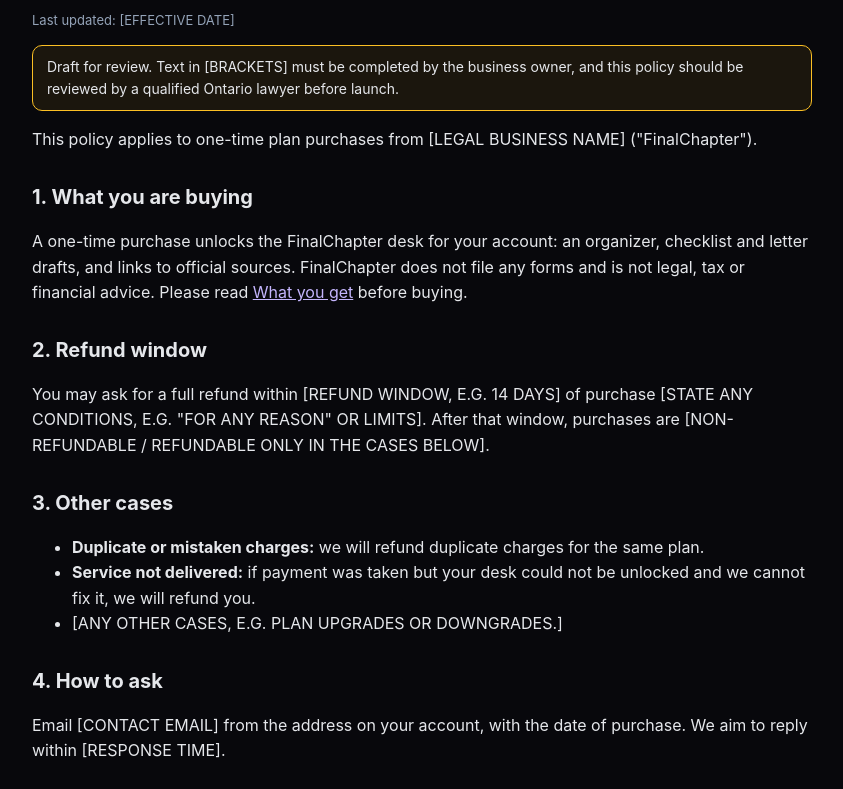
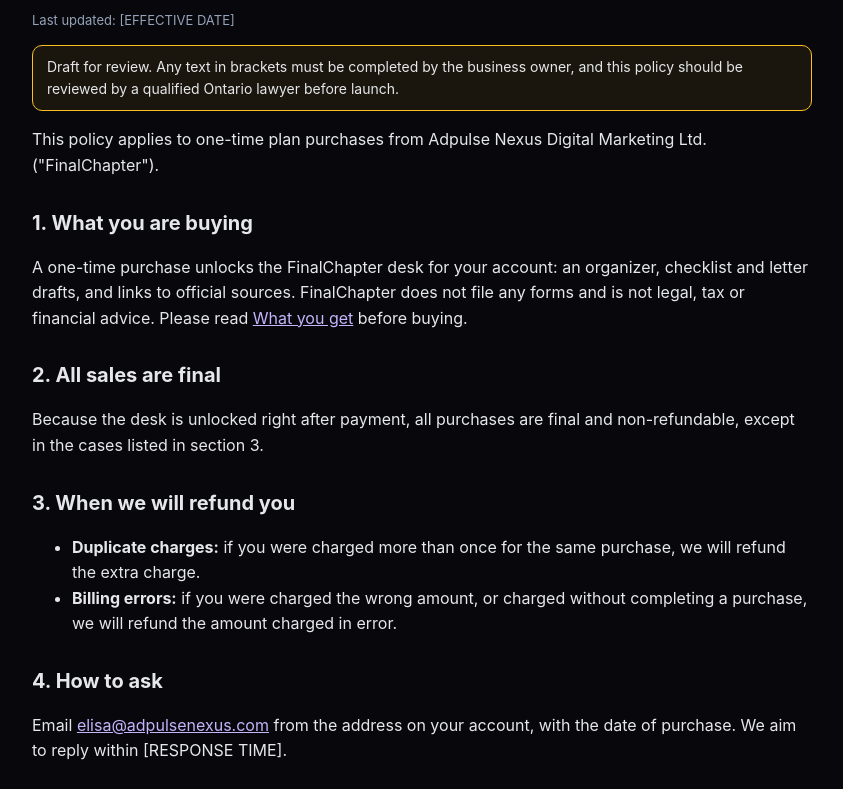
Before and after one commit to AdPulseDM/finalchapter-os, a website: page public/refunds.html in a window 1280 px wide. Shown: the part 152-941 px from the top of the page, without its empty margins (218-1061 px from the left). Drawn offline with Linux system fonts and the light colour scheme.

Commit message:
Fill business details and final-sale refund policy

```diff
--- a/public/refunds.html
+++ b/public/refunds.html
@@ -14,28 +14,27 @@ nav,footer{max-width:780px;margin:0 auto;padding:16px 24px;font-size:14px} foote
 <main>
 <h1>Refund Policy</h1>
 <p class="mini">Last updated: [EFFECTIVE DATE]</p>
-<p class="note">Draft for review. Text in [BRACKETS] must be completed by the business owner, and this policy should be reviewed by a qualified Ontario lawyer before launch.</p>
+<p class="note">Draft for review. Any text in brackets must be completed by the business owner, and this policy should be reviewed by a qualified Ontario lawyer before launch.</p>
 
-<p>This policy applies to one-time plan purchases from [LEGAL BUSINESS NAME] ("FinalChapter").</p>
+<p>This policy applies to one-time plan purchases from Adpulse Nexus Digital Marketing Ltd. ("FinalChapter").</p>
 
 <h2>1. What you are buying</h2>
 <p>A one-time purchase unlocks the FinalChapter desk for your account: an organizer, checklist and letter drafts, and links to official sources. FinalChapter does not file any forms and is not legal, tax or financial advice. Please read <a href="/#what-you-get">What you get</a> before buying.</p>
 
-<h2>2. Refund window</h2>
-<p>You may ask for a full refund within [REFUND WINDOW, E.G. 14 DAYS] of purchase [STATE ANY CONDITIONS, E.G. "FOR ANY REASON" OR LIMITS]. After that window, purchases are [NON-REFUNDABLE / REFUNDABLE ONLY IN THE CASES BELOW].</p>
+<h2>2. All sales are final</h2>
+<p>Because the desk is unlocked right after payment, all purchases are final and non-refundable, except in the cases listed in section 3.</p>
 
-<h2>3. Other cases</h2>
+<h2>3. When we will refund you</h2>
 <ul>
-<li><strong>Duplicate or mistaken charges:</strong> we will refund duplicate charges for the same plan.</li>
-<li><strong>Service not delivered:</strong> if payment was taken but your desk could not be unlocked and we cannot fix it, we will refund you.</li>
-<li>[ANY OTHER CASES, E.G. PLAN UPGRADES OR DOWNGRADES.]</li>
+<li><strong>Duplicate charges:</strong> if you were charged more than once for the same purchase, we will refund the extra charge.</li>
+<li><strong>Billing errors:</strong> if you were charged the wrong amount, or charged without completing a purchase, we will refund the amount charged in error.</li>
 </ul>
 
 <h2>4. How to ask</h2>
-<p>Email [CONTACT EMAIL] from the address on your account, with the date of purchase. We aim to reply within [RESPONSE TIME].</p>
+<p>Email <a href="mailto:elisa@adpulsenexus.com">elisa@adpulsenexus.com</a> from the address on your account, with the date of purchase. We aim to reply within [RESPONSE TIME].</p>
 
 <h2>5. How refunds are paid</h2>
-<p>Approved refunds go back to the original payment method through Stripe. Card issuers usually take 5–10 business days to show the refund. When a refund is issued, desk access for that purchase ends [CONFIRM].</p>
+<p>Approved refunds go back to the original payment method through Stripe. Card issuers usually take 5–10 business days to show the refund.</p>
 
 <h2>6. Your legal rights</h2>
 <p>This policy does not limit any rights you have under Ontario’s <em>Consumer Protection Act, 2002</em> or other law that cannot be waived.</p>
```
Also changed, not shown: public/privacy.html (+4 -4 lines), public/terms.html (+3 -3 lines).
